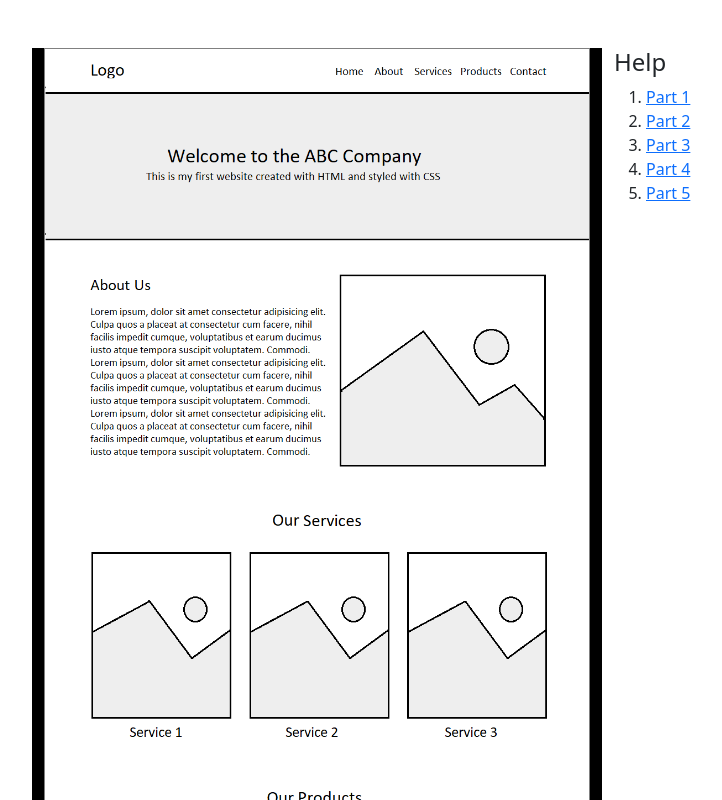
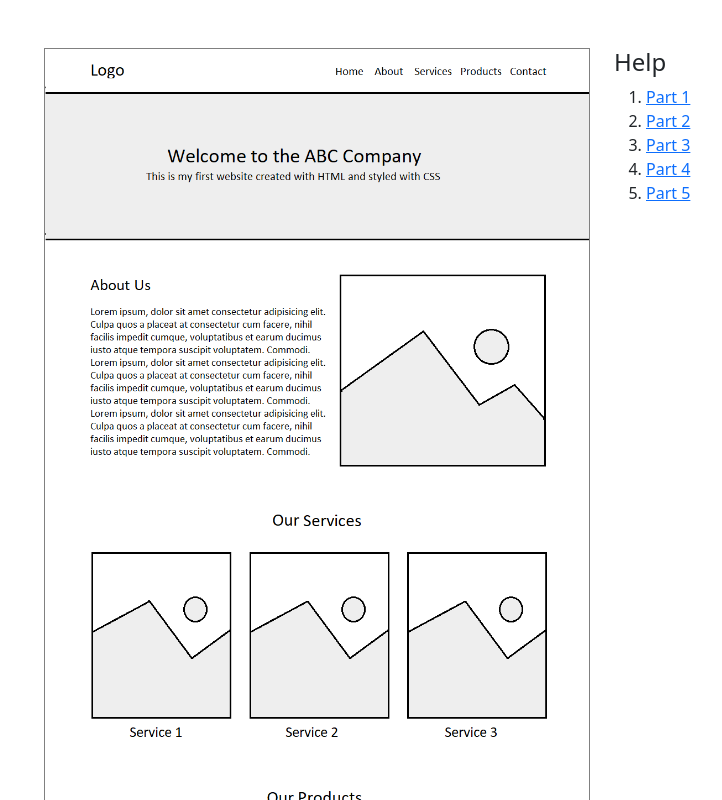
Before and after one commit to jaseel-ahamed/webstudents, a plain HTML site: page design0.html in a window 1280 px wide. Shown: the top 800 px of the page, without its empty margins (38-760 px from the left). Drawn offline with nearby package versions, Linux system fonts and the light colour scheme.

Commit message:
Update design0.html

```diff
--- a/design0.html
+++ b/design0.html
@@ -26,7 +26,7 @@
 
 <div class="container mt-5">
   <div class="row">
-    <div class="col-sm-6 mb-5 bg-black">
+    <div class="col-sm-6 mb-5">
         <a href="first-webpage-design.png" target="_blank">
       <img src="first-webpage-design.png" width="100%" style="border:1px solid gray;">
       </a>
```
